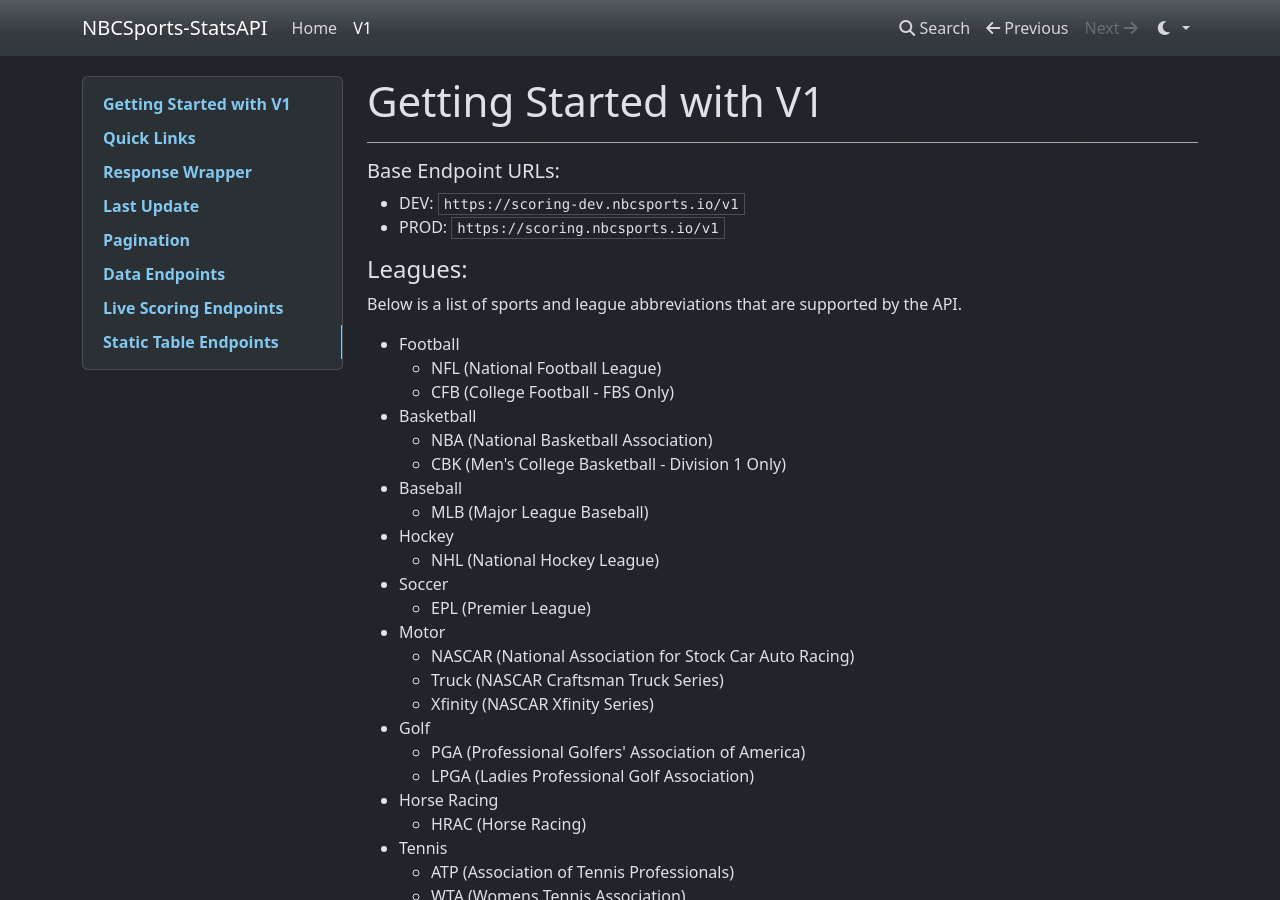
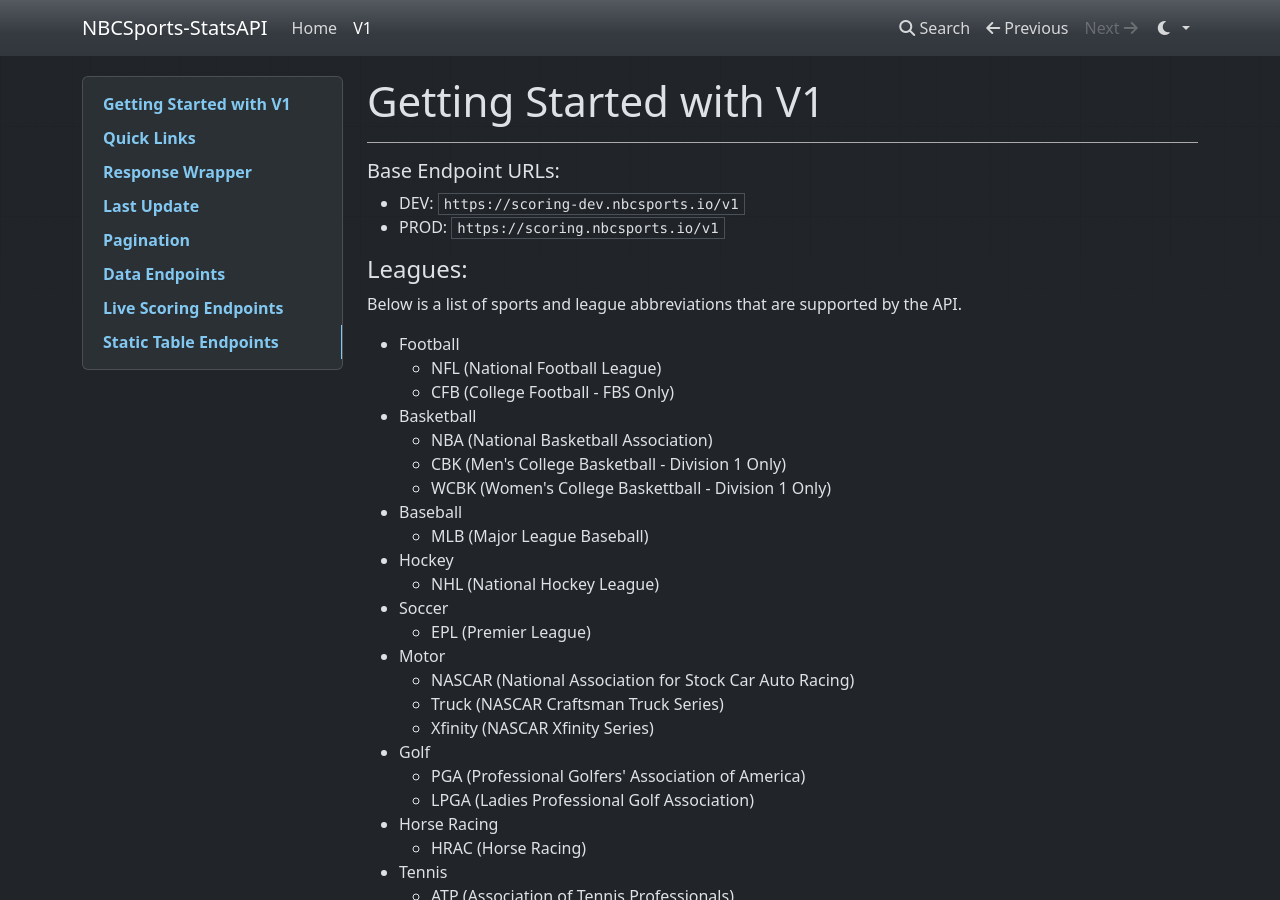
Before and after one commit to jneatherynbc/nbcsports-statsapi-docs, an MkDocs documentation site: the page built from docs/v1.md, in a window 1280 px wide and 900 px high. Built offline with MkDocs 1.6.1, drawn with Linux system fonts in a browser that asks for light colours; nearby versions of some CDN libraries.

Commit message:
add wcbk info

```diff
--- a/docs/v1.md
+++ b/docs/v1.md
@@ -13,6 +13,7 @@
 - Basketball
     - NBA (National Basketball Association)
     - CBK (Men's College Basketball - Division 1 Only)
+    - WCBK (Women's College Baskettball - Division 1 Only)
 - Baseball
     - MLB (Major League Baseball)
 - Hockey
@@ -185,6 +186,7 @@
         - CFB
         - NBA
         - CBK
+        - WCBK
         - MLB
         - NHL
         - EPL
@@ -224,6 +226,7 @@
         - CFB
         - NBA
         - CBK
+        - WCBK
         - MLB
         - NHL
         - EPL
@@ -275,6 +278,7 @@
         - CFB
         - NBA
         - CBK
+        - WCBK
         - MLB
         - NHL
         - EPL
@@ -303,6 +307,7 @@
         - CFB
         - NBA
         - CBK
+        - WCBK
         - MLB
         - NHL
         - EPL
```
